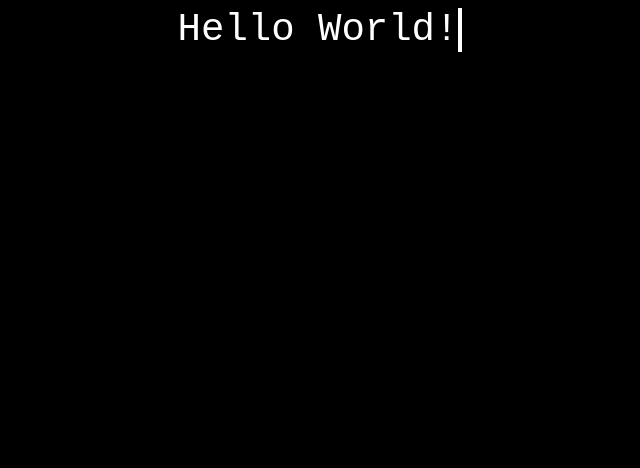
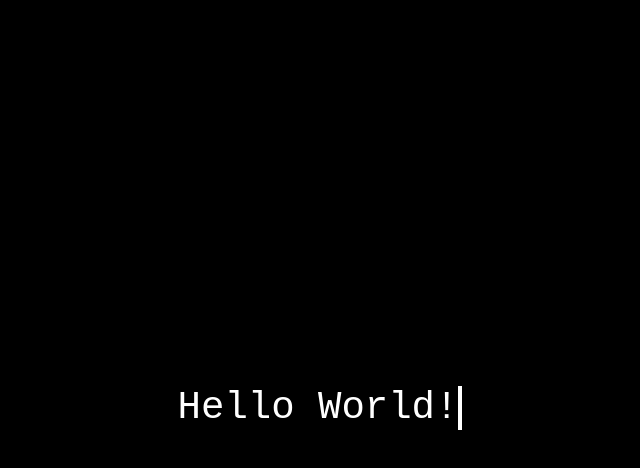
Before and after one commit to JunLovin/Typing-Effect, a plain HTML site: page index.html in a window 1280 px wide. Shown: the whole page, without its empty margins (320-960 px from the left). Drawn offline with Linux system fonts and the light colour scheme.

Commit message:
Align text vertically

```diff
--- a/css/style.css
+++ b/css/style.css
@@ -1,11 +1,10 @@
 body {
-    background: #000;
-}
-
-div {
     display: flex;
+    flex-direction: column;
     justify-content: center;
     align-items: center;
+    min-height: 100vh;
+    background: #000;
 }
 
 span {
--- a/index.html
+++ b/index.html
@@ -7,8 +7,6 @@
     <link rel="stylesheet" href="css/style.css">
 </head>
 <body>
-    <div>
         <span>Hello World!</span>
-    </div>
 </body>
 </html>
```
